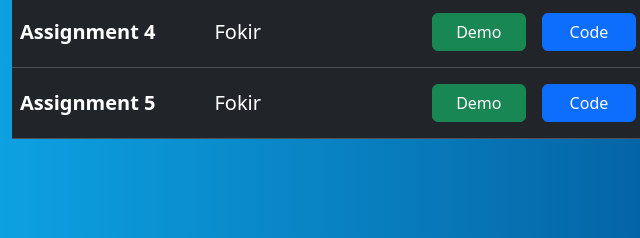
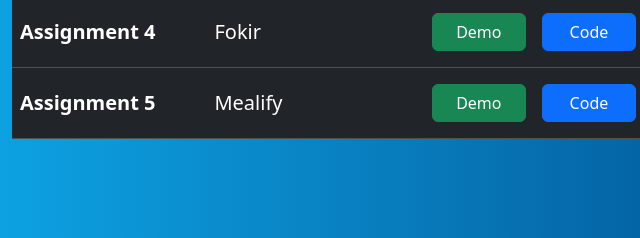
Before and after one commit to karem1035/Route-Assignments, a plain HTML site: page index.html in a window 1280 px wide. Shown: the part 451-689 px from the top of the page, 308-948 px from the left. Drawn offline with Linux system fonts and the light colour scheme.

Commit message:
Task update

```diff
--- a/index.html
+++ b/index.html
@@ -92,7 +92,7 @@
           </tr>
           <tr>
             <th scope="row">Assignment 5</th>
-            <td>Fokir</td>
+            <td>Mealify</td>
             <td class="d-flex justify-content-center">
               <a
                 href="Assignment5/index.html"
```
